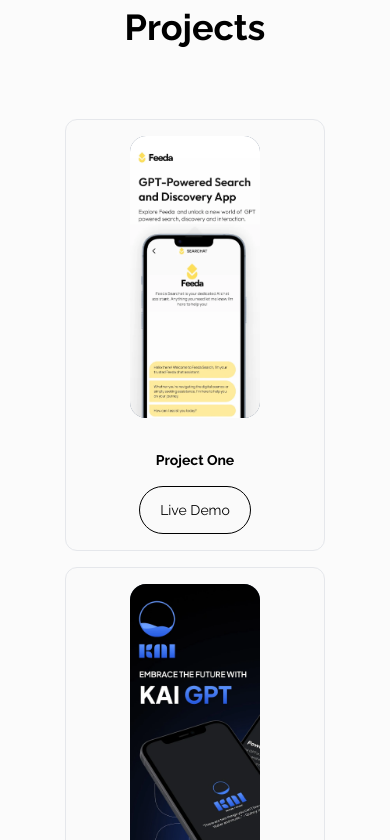
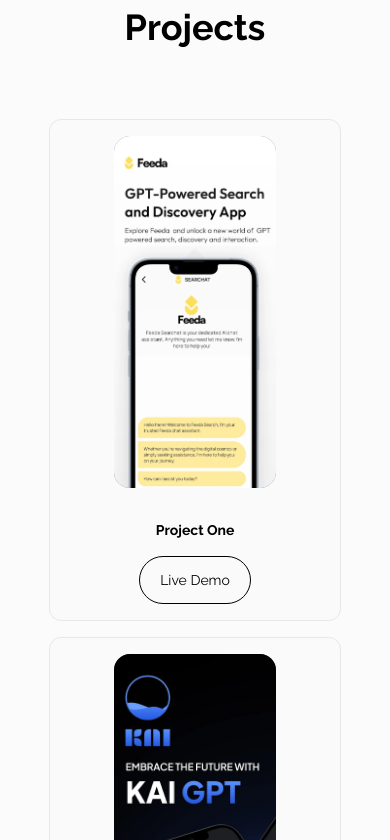
Before and after one commit to Muhammad-Nafees/Nafees_Portfolio_Nextjs, a Next.js app: page / in a window 390 px wide. Shown: the part 2864-3704 px from the top of the page. Built offline with nearby package versions, Linux system fonts and the light colour scheme.

Commit message:
ui fixes

```diff
--- a/Components/projects/MainContentProject.jsx
+++ b/Components/projects/MainContentProject.jsx
@@ -10,7 +10,7 @@
         <p className="text-gray-500 text-sm py-2">Explore My</p>
         <h1 className="text-blackMain font-bold text-4xl">Projects</h1>
       </div>
-      <div className=" lg:flex w-8/12 lg:w-4/5 lg:space-x-8 justify-around items-center m-auto">
+      <div className=" lg:flex w-9/12 lg:w-4/5 lg:space-x-8 justify-around items-center m-auto">
         <ProjectsCard
           source={require("../../public/feedaGpt.webp")}
           alt={"Feeda GPT"}
```
